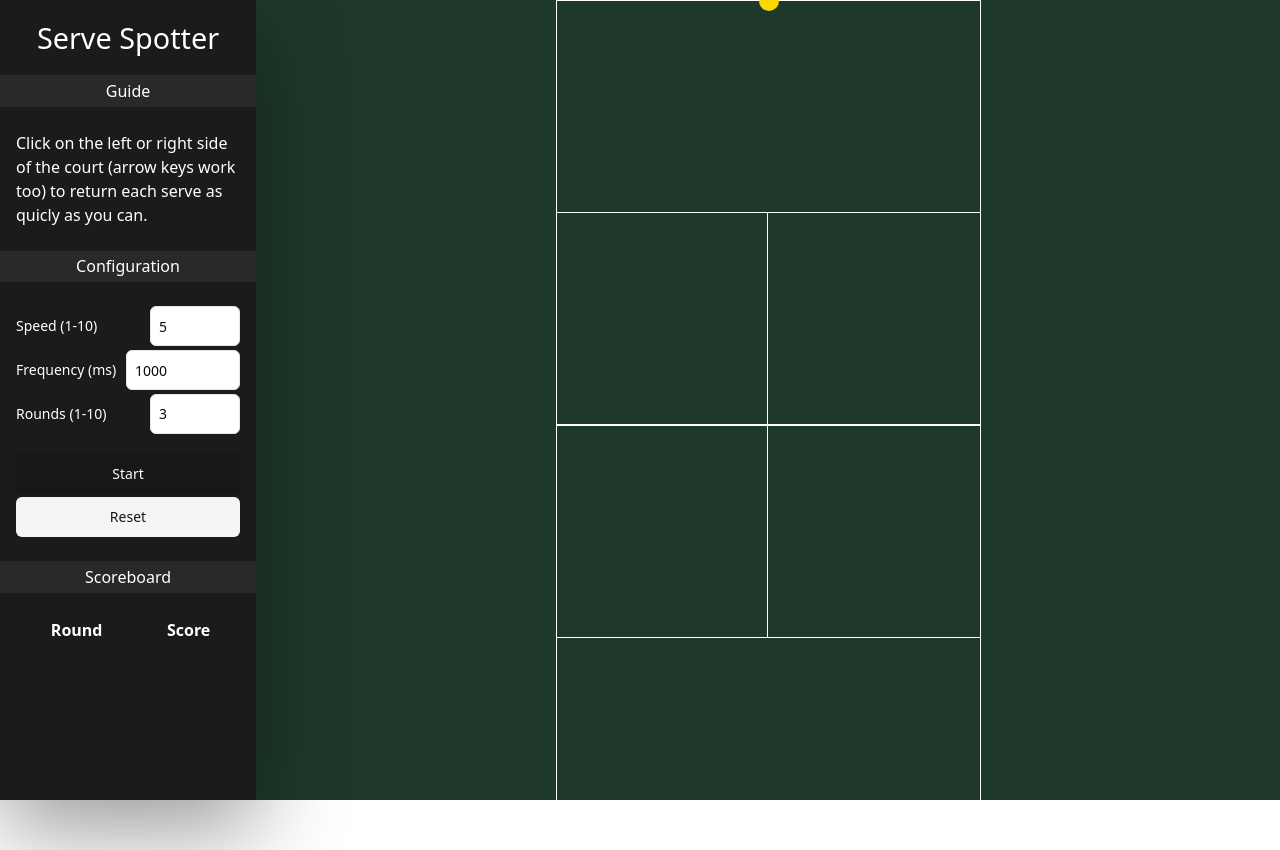
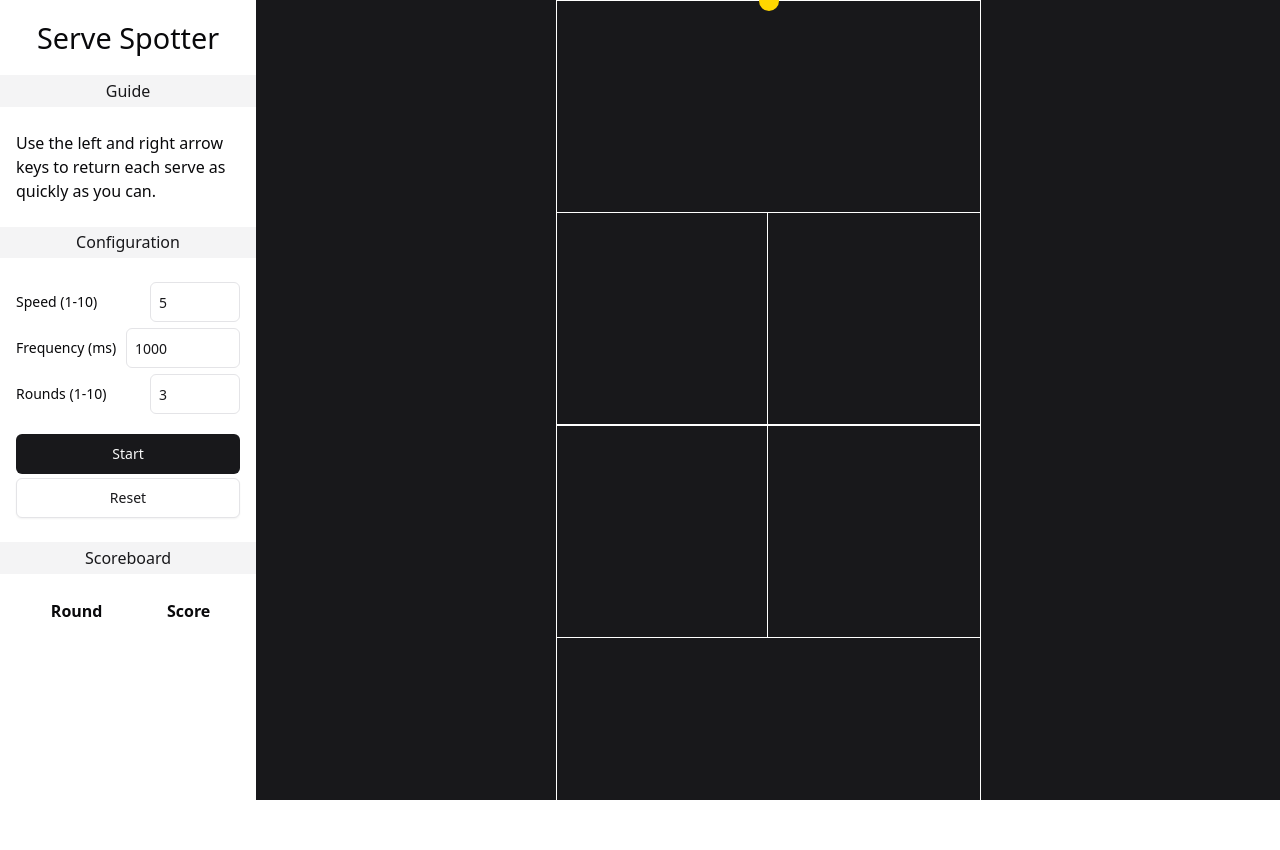
Before and after one commit to DerekWhiteM/serve-spotter, a React (Vite) app: page / in a window 1280 px wide. Built offline with nearby package versions, Linux system fonts and the light colour scheme; the HTML template or start-up script is replaced by a standard one.

Commit message:
implement shadcn themeing

```diff
--- a/index.html
+++ b/index.html
@@ -7,7 +7,7 @@
     <title>Serve Spotter</title>
   </head>
   <body>
-    <div id="root"></div>
+    <div id="root" class="flex h-full m-0"></div>
     <script type="module" src="/src/main.tsx"></script>
   </body>
 </html>
--- a/src/App.tsx
+++ b/src/App.tsx
@@ -11,22 +11,26 @@ function App() {
     const game = new Game("ball", scoreboard);
     return (
         <>
-            <div className="bg-[#1b1b1b] max-w-[16rem] shadow-[rgba(0,_0,_0,_0.4)_0px_30px_90px]">
-                <h1 className="text-[1.8rem] text-center m-auto p-4 text-white">Serve Spotter</h1>
+            <div className="max-w-[16rem]">
+                <h1 className="text-[1.8rem] text-center m-auto p-4">Serve Spotter</h1>
                 <div className="flex flex-col">
                     <div>
-                        <h2 className="text-center bg-[#292929] py-[0.236rem] text-white">Guide</h2>
-                        <div className="px-4 py-6 text-white">
-                            Click on the left or right side of the court (arrow keys work too) to
-                            return each serve as quicly as you can.
+                        <h2 className="text-center bg-secondary text-secondary-foreground py-[0.236rem]">Guide</h2>
+                        <div className="px-4 py-6">
+                            Use the left and right arrow keys to return each serve as quickly as you
+                            can.
                         </div>
                     </div>
                     <div>
-                        <h2 className="text-center bg-[#292929] py-[0.236rem] text-white">Configuration</h2>
+                        <h2 className="text-center bg-secondary text-secondary-foreground py-[0.236rem]">
+                            Configuration
+                        </h2>
                         <div className="px-4 py-6">
-                            <ul className="flex flex-col gap-[0.236rem] mb-4">
+                            <ul className="flex flex-col gap-[0.382rem] mb-4">
                                 <li className="flex justify-between items-center gap-[0.236rem]">
-                                    <Label htmlFor="speed" className="text-white">Speed (1-10)</Label>
+                                    <Label htmlFor="speed">
+                                        Speed (1-10)
+                                    </Label>
                                     <Input
                                         name="speed"
                                         type="number"
@@ -34,10 +38,13 @@ function App() {
                                         defaultValue={5}
                                         min={1}
                                         max={10}
+                                        className="text-primary"
                                     />
                                 </li>
                                 <li className="flex justify-between items-center gap-[0.236rem]">
-                                    <Label htmlFor="frequency" className="text-white">Frequency (ms)</Label>
+                                    <Label htmlFor="frequency">
+                                        Frequency (ms)
+                                    </Label>
                                     <Input
                                         name="frequency"
                                         type="number"
@@ -45,10 +52,13 @@ function App() {
                                         defaultValue={1000}
                                         min={100}
                                         max={10000}
+                                        className="text-primary"
                                     />
                                 </li>
                                 <li className="flex justify-between items-center gap-[0.236rem]">
-                                    <Label htmlFor="rounds" className="text-white">Rounds (1-10)</Label>
+                                    <Label htmlFor="rounds">
+                                        Rounds (1-10)
+                                    </Label>
                                     <Input
                                         name="rounds"
                                         type="number"
@@ -56,11 +66,12 @@ function App() {
                                         defaultValue={3}
                                         min={1}
                                         max={10}
+                                        className="text-primary"
                                     />
                                 </li>
                             </ul>
                             <Button
-                                className="w-full mt-[0.236rem] text-white"
+                                className="bg-primary w-full mt-[0.236rem]"
                                 onClick={() => {
                                     const speed = Number(getInputElementByName("speed").value);
                                     const frequency = Number(
@@ -76,29 +87,43 @@ function App() {
                             >
                                 Start
                             </Button>
-                            <Button className="w-full mt-[0.236rem]" variant="secondary" onClick={() => game.reset()}>
+                            <Button
+                                className="w-full mt-[0.236rem] border bg-background shadow-sm hover:bg-accent hover:text-accent-foreground"
+                                variant="secondary"
+                                onClick={() => game.reset()}
+                            >
                                 Reset
                             </Button>
                         </div>
                     </div>
                     <div>
-                        <h2 className="text-center bg-[#292929] py-[0.236rem] text-white">Scoreboard</h2>
+                        <h2 className="text-center bg-secondary text-secondary-foreground py-[0.236rem]">
+                            Scoreboard
+                        </h2>
                         <div className="px-4 py-6">
-                            <table id="scoreboard" className="w-full text-center text-white">
+                            <table id="scoreboard" className="w-full text-center">
                                 <thead>
+                                    <tr>
                                         <th>Round</th>
                                         <th>Score</th>
+                                    </tr>
                                 </thead>
                                 <tbody></tbody>
                             </table>
-                            <div id="avg" className="w-full text-center font-bold mt-4 text-white"></div>
+                            <div
+                                id="avg"
+                                className="w-full text-center font-bold mt-4"
+                            ></div>
                         </div>
                     </div>
                 </div>
             </div>
-
+            <div className="bg-primary w-full flex">
                 <div className="w-[425px] h-[850px] border relative m-auto border-solid border-[white]">
-                <div id="ball" className="absolute h-5 w-5 bg-[#FFD700] m-auto rounded-[10px] left-[202px] -top-2.5"></div>
+                    <div
+                        id="ball"
+                        className="absolute h-5 w-5 bg-[#FFD700] m-auto rounded-[10px] left-[202px] -top-2.5"
+                    ></div>
                     <div className="flex flex-col h-full">
                         <div className="h-full w-full"></div>
                         <div className="flex h-full w-full border-y-[white] border-t border-solid border-b">
@@ -110,8 +135,9 @@ function App() {
                             <div className="h-full w-full"></div>
                         </div>
                         <div className="flex h-full w-full">
-                        <div className="h-full w-full" onClick={() => game.return("ad")}></div>
-                        <div className="h-full w-full" onClick={() => game.return("deuce")}></div>
+                            <div className="h-full w-full"></div>
+                            <div className="h-full w-full"></div>
+                        </div>
                     </div>
                 </div>
             </div>
--- a/src/index.css
+++ b/src/index.css
@@ -6,76 +6,54 @@ html, body {
   height: 100%;
 }
 
-#root {
-  background-color: #1E392A;
-  display: flex;
-  margin: 0;
-  height: 100%;
-}
 
 @layer base {
   :root {
     --background: 0 0% 100%;
-    --foreground: 0 0% 3.9%;
-
+    --foreground: 240 10% 3.9%;
     --card: 0 0% 100%;
-    --card-foreground: 0 0% 3.9%;
-
+    --card-foreground: 240 10% 3.9%;
     --popover: 0 0% 100%;
-    --popover-foreground: 0 0% 3.9%;
-
-    --primary: 0 0% 9%;
+    --popover-foreground: 240 10% 3.9%;
+    --primary: 240 5.9% 10%;
     --primary-foreground: 0 0% 98%;
-
-    --secondary: 0 0% 96.1%;
-    --secondary-foreground: 0 0% 9%;
-
-    --muted: 0 0% 96.1%;
-    --muted-foreground: 0 0% 45.1%;
-
-    --accent: 0 0% 96.1%;
-    --accent-foreground: 0 0% 9%;
-
+    --secondary: 240 4.8% 95.9%;
+    --secondary-foreground: 240 5.9% 10%;
+    --muted: 240 4.8% 95.9%;
+    --muted-foreground: 240 3.8% 46.1%;
+    --accent: 240 4.8% 95.9%;
+    --accent-foreground: 240 5.9% 10%;
     --destructive: 0 84.2% 60.2%;
     --destructive-foreground: 0 0% 98%;
-
-    --border: 0 0% 89.8%;
-    --input: 0 0% 89.8%;
-    --ring: 0 0% 3.9%;
-
+    --border: 240 5.9% 90%;
+    --input: 240 5.9% 90%;
+    --ring: 240 5.9% 10%;
     --radius: 0.5rem;
   }
 
   .dark {
-    --background: 0 0% 3.9%;
+    --background: 240 10% 3.9%;
     --foreground: 0 0% 98%;
-
-    --card: 0 0% 3.9%;
+    --card: 240 10% 3.9%;
     --card-foreground: 0 0% 98%;
-
-    --popover: 0 0% 3.9%;
+    --popover: 240 10% 3.9%;
     --popover-foreground: 0 0% 98%;
-
     --primary: 0 0% 98%;
-    --primary-foreground: 0 0% 9%;
-
-    --secondary: 0 0% 14.9%;
+    --primary-foreground: 240 5.9% 10%;
+    --secondary: 240 3.7% 15.9%;
     --secondary-foreground: 0 0% 98%;
-
-    --muted: 0 0% 14.9%;
-    --muted-foreground: 0 0% 63.9%;
-
-    --accent: 0 0% 14.9%;
+    --muted: 240 3.7% 15.9%;
+    --muted-foreground: 240 5% 64.9%;
+    --accent: 240 3.7% 15.9%;
     --accent-foreground: 0 0% 98%;
-
     --destructive: 0 62.8% 30.6%;
     --destructive-foreground: 0 0% 98%;
-
-    --border: 0 0% 14.9%;
-    --input: 0 0% 14.9%;
-    --ring: 0 0% 83.1%;
+    --border: 240 3.7% 15.9%;
+    --input: 240 3.7% 15.9%;
+    --ring: 240 4.9% 83.9%;
   }
 }
+
 
 @layer base {
   * {
--- a/tailwind.config.js
+++ b/tailwind.config.js
@@ -1,5 +1,4 @@
-/** @type {import('tailwindcss').Config} */
-module.exports = {
+export default {
   darkMode: ["class"],
   content: [
     './pages/**/*.{ts,tsx}',
@@ -73,5 +72,5 @@ module.exports = {
       },
     },
   },
-  plugins: [require("tailwindcss-animate")],
+  plugins: [import("tailwindcss-animate")],
 }
```
Lines whose indentation alone changed are shown as unchanged.
